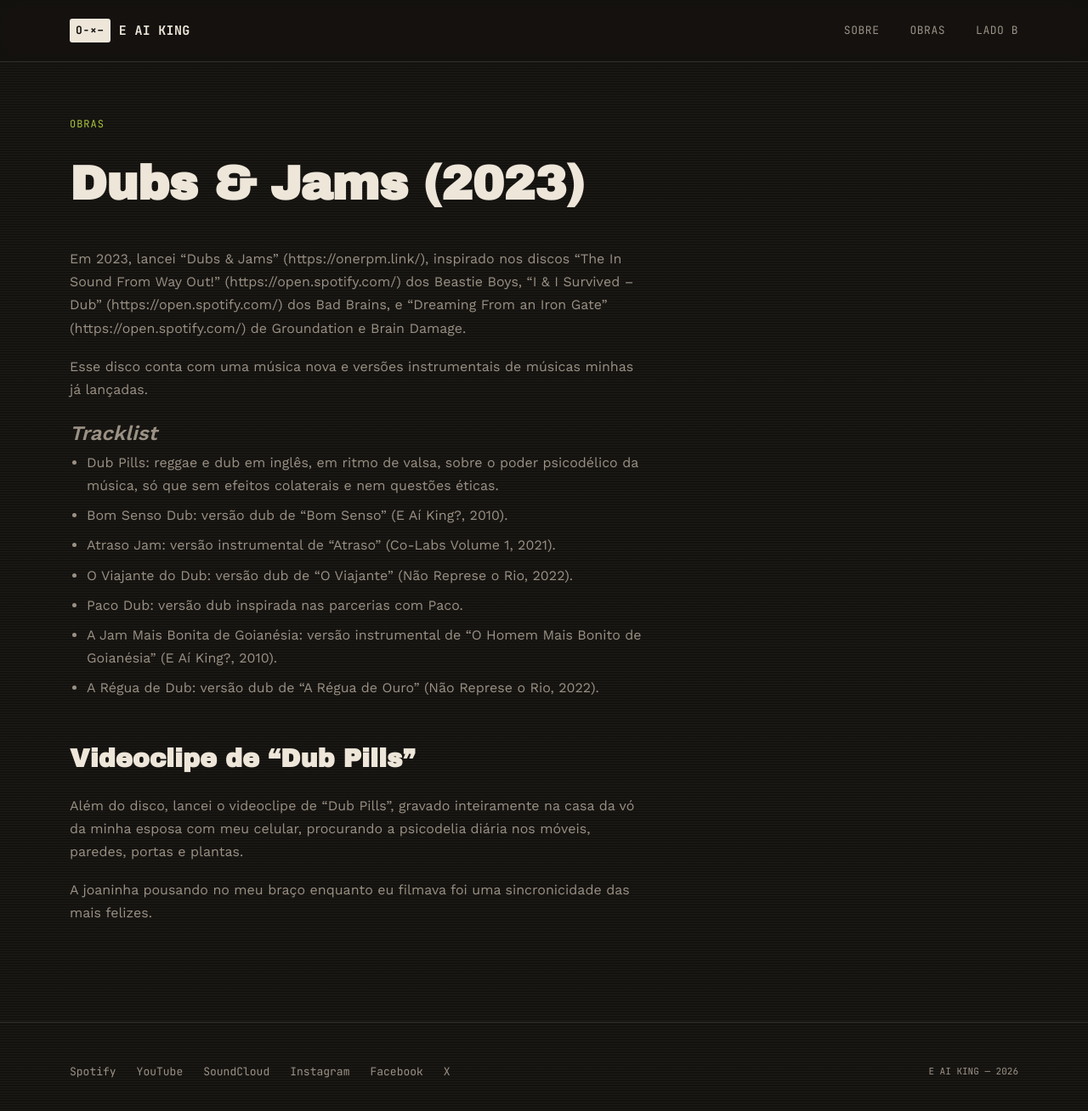
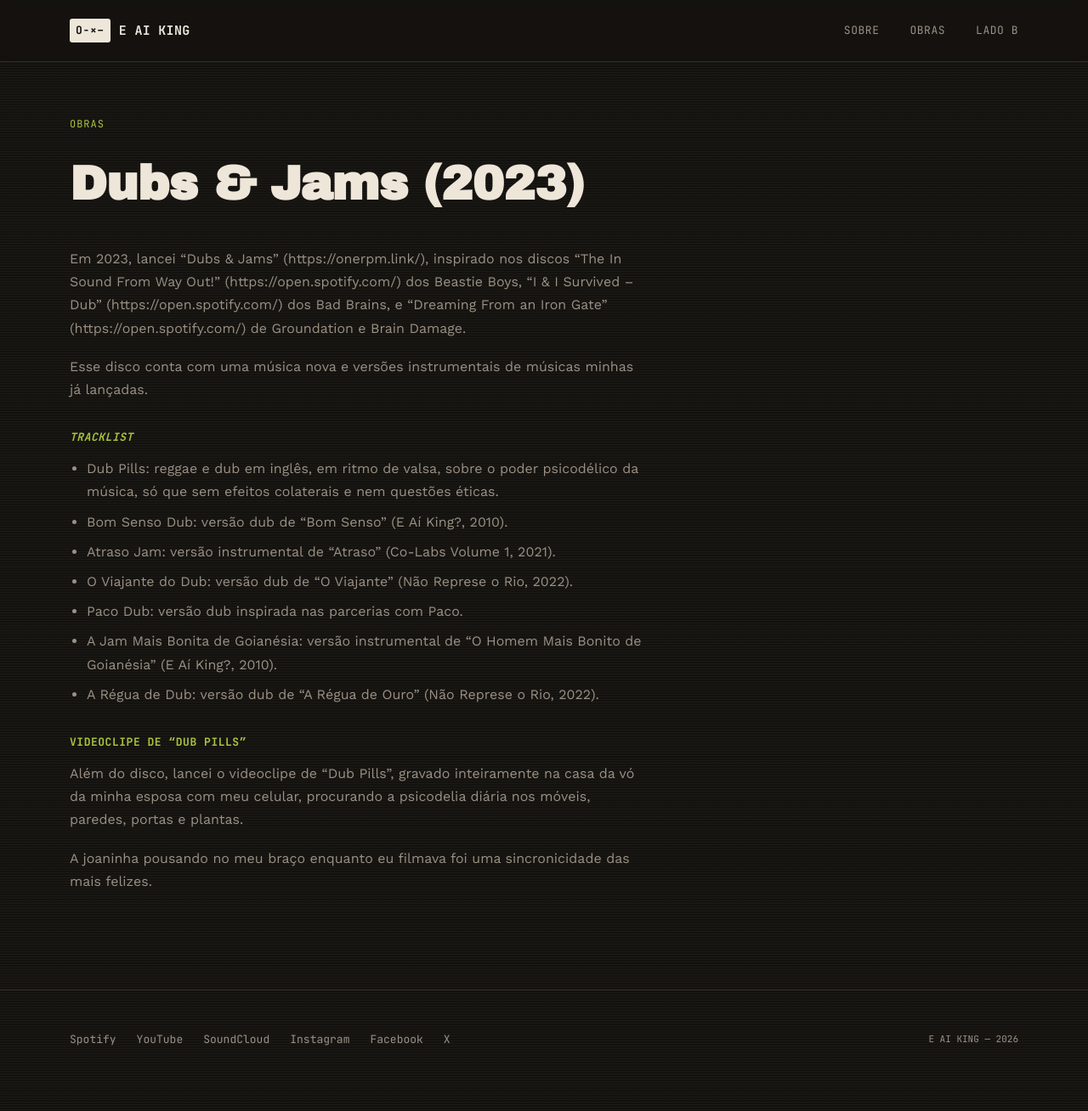
Before and after one commit to srcaetano/eaiking.github.io, a Jekyll site: the page built from disco-2023-dubs-n-jams.md, in a window 1280 px wide and 1319 px high. Shown: the top 1308 px of the window at 85% size. Built offline with Jekyll 4.4.1, drawn with Linux system fonts in a browser that asks for light colours.

Commit message:
Change section headings to h3 format
Updated headings from h2 to h3 for better hierarchy.

```diff
--- a/disco-2023-dubs-n-jams.md
+++ b/disco-2023-dubs-n-jams.md
@@ -8,7 +8,7 @@ Em 2023, lancei "Dubs & Jams" (https://onerpm.link/), inspirado nos discos "The
 
 Esse disco conta com uma música nova e versões instrumentais de músicas minhas já lançadas.
 
-# _Tracklist_
+### _Tracklist_
 
 - Dub Pills: reggae e dub em inglês, em ritmo de valsa, sobre o poder psicodélico da música, só que sem efeitos colaterais e nem questões éticas.
 - Bom Senso Dub: versão dub de “Bom Senso” (E Aí King?, 2010).
@@ -18,7 +18,7 @@ Esse disco conta com uma música nova e versões instrumentais de músicas minha
 - A Jam Mais Bonita de Goianésia: versão instrumental de “O Homem Mais Bonito de Goianésia” (E Aí King?, 2010).
 - A Régua de Dub: versão dub de “A Régua de Ouro” (Não Represe o Rio, 2022).
 
-## Videoclipe de "Dub Pills"
+### Videoclipe de "Dub Pills"
 
 Além do disco, lancei o videoclipe de “Dub Pills”, gravado inteiramente na casa da vó da minha esposa com meu celular, procurando a psicodelia diária nos móveis, paredes, portas e plantas.
 
```
